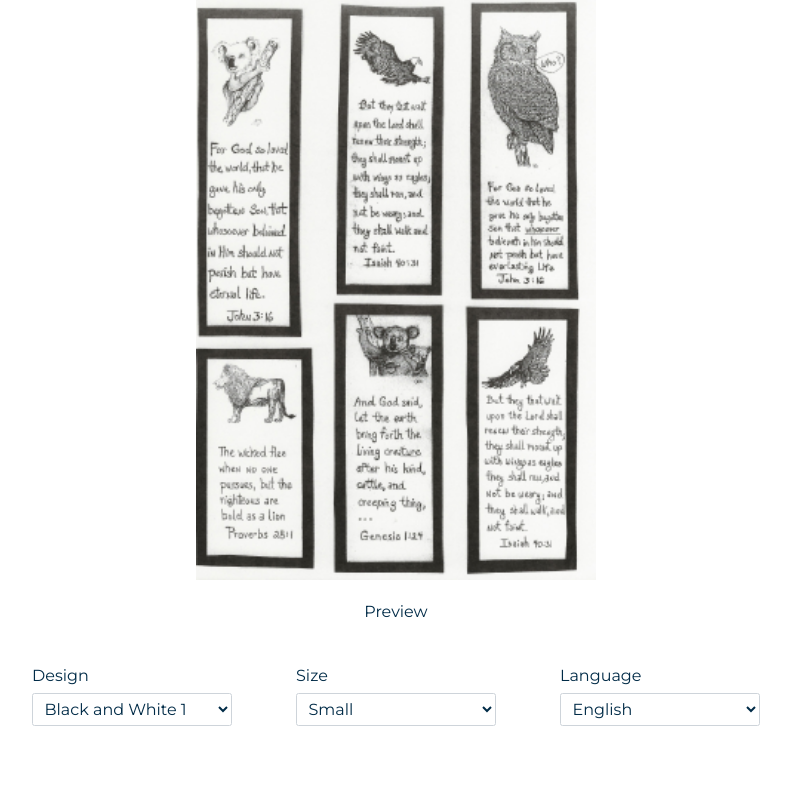
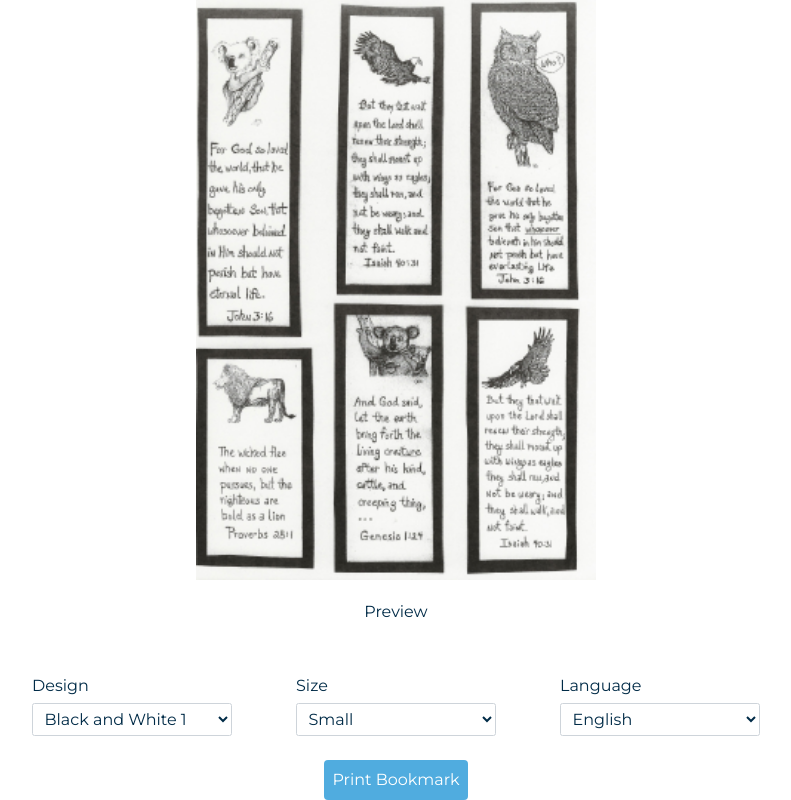
Before and after one commit to lawrencedovin/gospel-bookmarks, a website: page index.html in a window 1280 px wide. Shown: the part 1587-2387 px from the top of the page, without its empty margins (244-1035 px from the left). Before the commit the page ends 2313 px from the top, so only its background shows below. Drawn offline with nearby package versions, Linux system fonts and the light colour scheme.

Commit message:
Added print button

```diff
--- a/index.html
+++ b/index.html
@@ -140,6 +140,7 @@
             <img src="lib/img/bw-example-1.jpg" alt="Image of Black and White Example 1" class="section-print__image--bookmark">
         </div>
         <p class="col-md-12 text-center section-print__text--preview">Preview</p>
+        <div class="col-md-12 d-flex justify-content-center">
             <form class="row">
                 <div class="form-group">
                     <label for="designSelect">Design</label>
@@ -168,6 +169,8 @@
                 </div>
             </form>
         </div>
+        <button class="section-print__button">Print Bookmark</button>
+    </div>
     <!-- JS, Popper.js, and jQuery -->
     <script src="https://code.jquery.com/jquery-3.5.1.slim.min.js" integrity="sha384-DfXdz2htPH0lsSSs5nCTpuj/zy4C+OGpamoFVy38MVBnE+IbbVYUew+OrCXaRkfj" crossorigin="anonymous"></script>
     <script src="https://cdn.jsdelivr.net/npm/popper.js@1.16.1/dist/umd/popper.min.js" integrity="sha384-9/reFTGAW83EW2RDu2S0VKaIzap3H66lZH81PoYlFhbGU+6BZp6G7niu735Sk7lN" crossorigin="anonymous"></script>
--- a/lib/sass/_base.scss
+++ b/lib/sass/_base.scss
@@ -2,6 +2,7 @@
 $color-white: #fff;
 $color-black: #002B47;
 $color-blue: #50ACDF;
+$color-blue-hover: #4081a3;
 $color-green: #09BC10;
 $color-gray: #45555A;
 
--- a/lib/sass/_gospel-bookmarks.scss
+++ b/lib/sass/_gospel-bookmarks.scss
@@ -102,7 +102,26 @@
     &__text--preview {
         font-size: $font-size-smallest;
         color: $color-black;
-        margin: 2rem 0 4rem;
+        margin-top: 2rem;
+    }
+
+    &__button,
+    &__button:hover,
+    &__button:active {
+        font-size: $font-size-smallest;
+        color: $color-white;
+        border: none;
+        outline: none;
+        border-radius: .4rem;
+        padding: .8rem;
+    }
+
+    &__button {
+        background: $color-blue;
+    }
+
+    &__button:hover {
+        background: $color-blue-hover;
     }
 }
 
@@ -114,5 +133,5 @@
 }
 
 .form-group {
-    margin: 0 3.2rem;
+    margin: 4rem 3.2rem 2.4rem;
 }
```
Also changed, not shown: lib/css/styles.css. Lines whose indentation alone changed are shown as unchanged.
